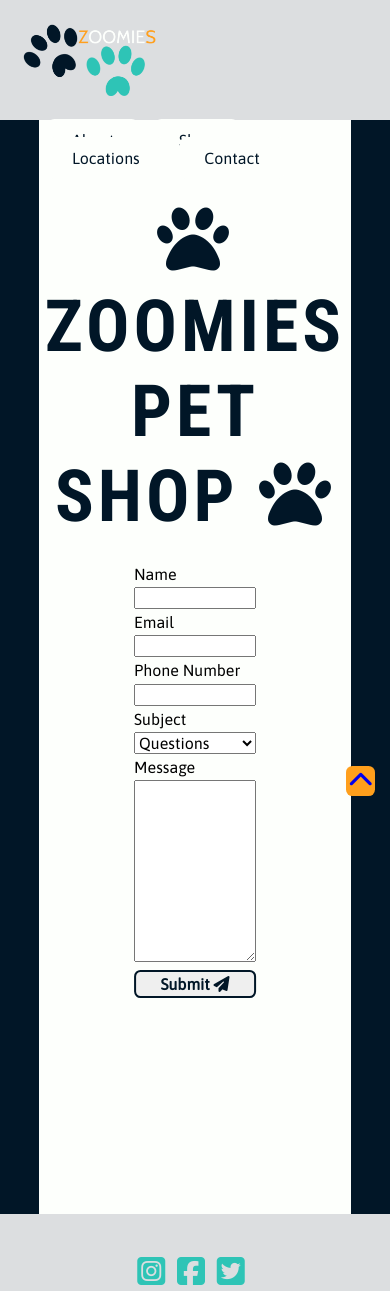
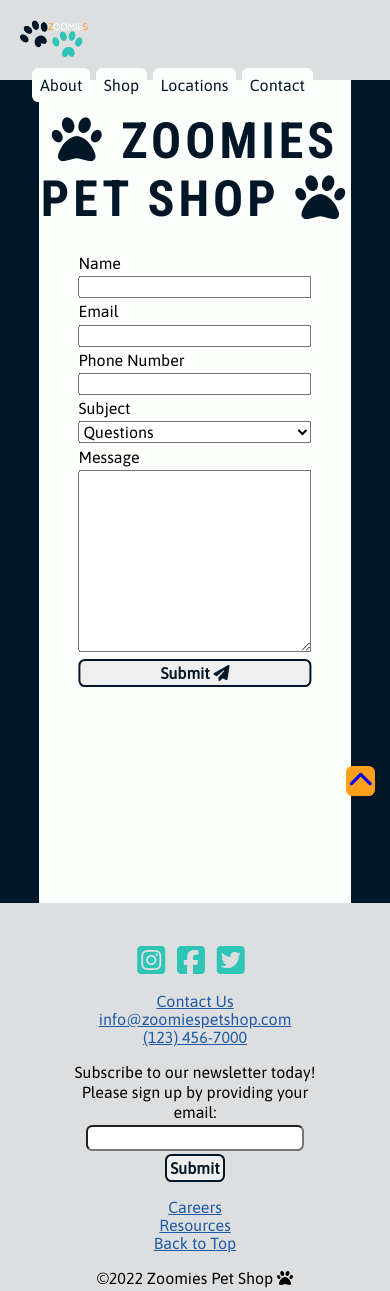
Before and after one commit to im-amy-lew/zoomies-group-project, a plain HTML site: page contact.html in a window 390 px wide. Shown: the top 1291 px of the page. Drawn offline with Linux system fonts and the light colour scheme.

Commit message:
Add styling for screen widths up to 425px.
Media query for this includes styling for:
  - Smaller nav bar
  - Smaller heading sizes
  - New mobile device-specific classes
    - mob-col - increase width of columns for readability
    - mob-pad - add space between elements
    - mob-footer - rearranges footer layout

```diff
--- a/contact.html
+++ b/contact.html
@@ -62,7 +62,7 @@
 
 	<main class="container bg-light w-lg m-auto">
 
-		<form class="w-md center">
+		<form class="w-md mob-col center">
 
 			<!-- Name -->
 			<div>
@@ -135,7 +135,7 @@
       <div class="m-top-btm">
 
         <!-- Contact links -->
-        <div class="float-left w-third">
+        <div class="float-left w-third mob-footer mob-pad">
           <ul class="no-bullets">
             <li>
               <a href="contact.html" class="text-link">Contact Us</a>
@@ -150,7 +150,7 @@
         </div>
 
         <!-- Newsletter -->
-        <div class="float-left w-third">
+        <div class="float-left w-third mob-footer mob-pad">
           <form>
             <div>
               <p><label for="newsletter-input-main">Subscribe to our newsletter today!<br>Please sign up by providing your email:</label></p>
@@ -161,7 +161,7 @@
         </div>
 
         <!-- Careers, resources, back to top links -->
-        <div class="float-left w-third">
+        <div class="float-left w-third mob-footer mob-pad">
           <ul class="no-bullets">
             <li>
               <a href="#" class="text-link">Careers</a>
--- a/css/styles.css
+++ b/css/styles.css
@@ -89,7 +89,7 @@ p {
 }
 
 .w-third {
-  width: 33.3%
+  width: 33.3%;
 }
 
 .w-md {
@@ -221,7 +221,7 @@ footer {
   padding: var(--xxsm-size);
   font-weight: 800;
   color: var(--dark);
-  border: 2px solid var(--dark);
+  border: 0.125rem solid var(--dark);
   cursor: pointer;
 }
 
@@ -246,3 +246,53 @@ footer {
 .section-divider {
   border-top: var(--xxsm-size) solid var(--accent);
 }
+
+
+/* Screen widths up to 425px */
+@media only screen and (max-width: 425px) {
+  img.logo {
+    width: var(--xlg-size);
+  }
+
+  nav {
+    height: 5rem;
+  }
+
+  nav ul {
+    padding: var(--sm-size);
+  }
+
+  nav ul > li {
+    margin-right: 0.1rem;
+  }
+
+  nav > ul > li > a {
+    padding: var(--xsm-size);
+    font-size: var(--sm-size);
+  }
+
+  h1.heading-title {
+    font-size: var(--lg-size);
+  }
+
+  h2.heading-title {
+    font-size: var(--md-size);
+  }
+
+  h3 {
+    font-size: var(--sm-size);
+  }
+
+  .mob-col {
+    width: 89%;
+  }
+
+  .mob-pad {
+    margin: var(--sm-size) auto;
+  }
+
+  .mob-footer {
+    float: none;
+    width: 100%;
+  }
+}
```
Also changed, not shown: index.html (+9 -10 lines).
